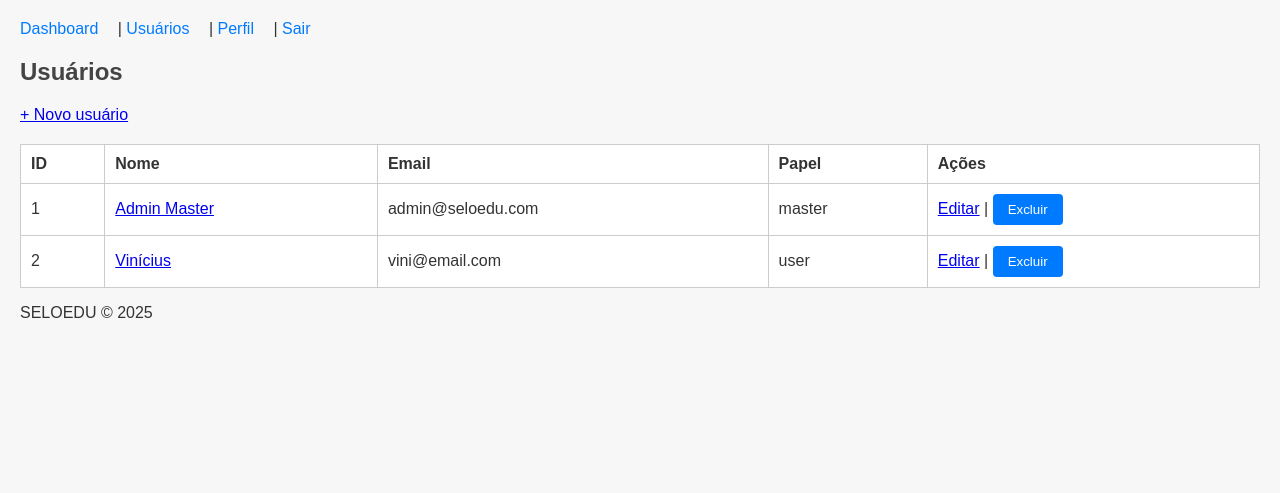
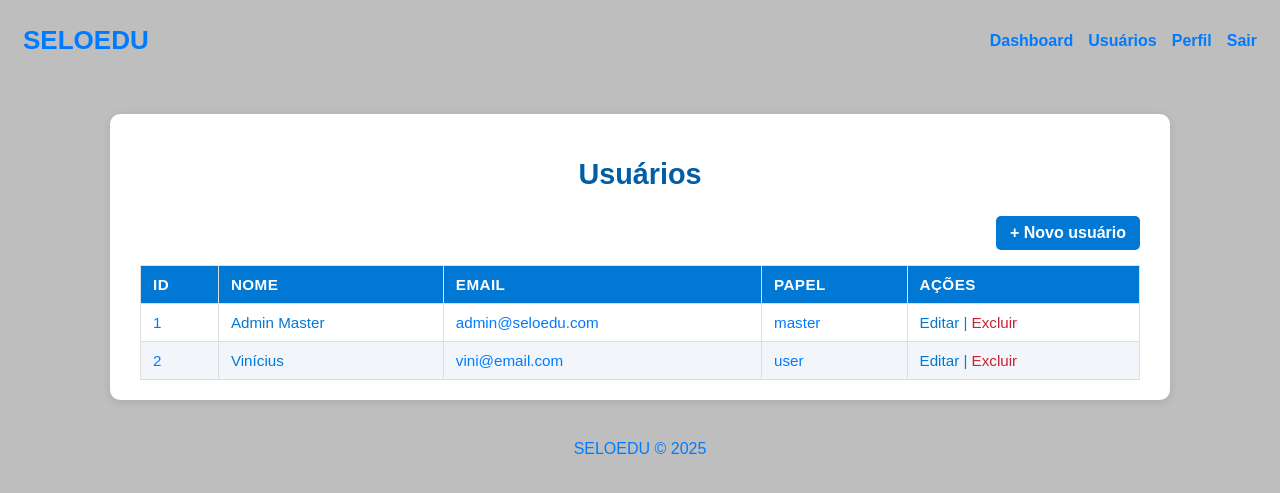
Before and after one commit to Vinicius-Roberto/SELOEDU-main, a Flask app: page /list in a window 1280 px wide. Shown: the top 493 px of the page. Run offline with Flask 3, Linux system fonts and the light colour scheme; a user stored in the database is signed in.

Commit message:
adição de configuração de e-mail e atualização dos estilos e templates

```diff
--- a/config.py
+++ b/config.py
@@ -4,3 +4,9 @@ class Config:
     SECRET_KEY = os.environ.get('SECRET_KEY') or 'sua_chave_secreta'
     SQLALCHEMY_DATABASE_URI = os.environ.get('DATABASE_URL') or 'sqlite:///seloedu.db'
     SQLALCHEMY_TRACK_MODIFICATIONS = False
+    MAIL_SERVER = 'localhost'
+    MAIL_PORT = 1025
+    MAIL_USE_TLS = False
+    MAIL_USERNAME = ""
+    MAIL_PASSWORD = ""
+    MAIL_DEFAULT_SENDER = "reset_password@seloedu"
--- a/static/custom.css
+++ b/static/custom.css
@@ -1,12 +1,33 @@
 body {
     font-family: Arial, sans-serif;
-    margin: 20px;
-    background-color: #f7f7f7;
-    color: #333;
+    background-color: #bebebe;
+    color: #007bff;
+}
+
+header{
+    margin: 0;
+    display: flex;
+    flex-direction: row;
+    justify-content: space-between;
+    align-items: center;
+}
+
+header #logo{
+    font-size: 26px;
+    font-weight: bolder;
+    color: #007bff;
+    margin-left: 15px;
+}
+
+header nav{
+    display: flex;
+    flex-direction: row;
+    align-items: center;
 }
 
 header nav a {
     margin-right: 15px;
+    font-weight: 600;
     text-decoration: none;
     color: #007bff;
 }
@@ -15,36 +36,9 @@ header nav a:hover {
     text-decoration: underline;
 }
 
-h1, h2 {
-    color: #444;
+footer {
+    text-align: center;
+    color: #007bff;
+    bottom: 0;
+    width: 100%;
 }
-
-table {
-    width: 100%;
-    border-collapse: collapse;
-    margin-top: 20px;
-    background-color: #fff;
-}
-
-table, th, td {
-    border: 1px solid #ccc;
-}
-
-th, td {
-    padding: 10px;
-    text-align: left;
-}
-
-button, .btn-primary {
-    background-color: #007bff;
-    border: none;
-    color: #fff;
-    padding: 8px 15px;
-    cursor: pointer;
-    border-radius: 4px;
-    text-decoration: none;
-}
-
-button:hover, .btn-primary:hover {
-    background-color: #0056;
-}
--- /dev/null
+++ b/static/dashboard.css
@@ -0,0 +1,19 @@
+#dashboard-content {
+    display: flex;
+    flex-direction: column;
+    align-items: center;
+    justify-content: center;
+    max-width: 800px;
+    margin: 0 auto;
+    padding: 20px;
+    border-radius: 8px;
+}
+#dashboard-content h1 {
+    font-size: 40px;
+    color: #007bff;
+    margin-bottom: 10px;
+}
+#dashboard-content p {
+    font-size: 20px;
+    color: #444;
+}
--- a/static/login.css
+++ b/static/login.css
@@ -1,54 +1,44 @@
-/* Reset básico */
-* {
-  margin: 0;
-  padding: 0;
-  box-sizing: border-box;
-  font-family: Arial, Helvetica, sans-serif;
-}
-
-body {
-  height: 100vh;
-  display: flex;
-  justify-content: center;
-  align-items: center;
-}
-
-.login-container {
-  background: #fff;
-  padding: 30px;
+.login-form {
+  background: #ffffff9f;
   border-radius: 12px;
   width: 100%;
   max-width: 400px;
-  box-shadow: 0 6px 15px rgba(0,0,0,0.2);
+  margin: 40px auto;
+  box-shadow: 0 6px 15px #007bff75;
   text-align: center;
+  padding: 25px 20px;
 }
 
-.login-container h1 {
+/* Título do login */
+.login-page h2 {
+  text-align: center;
+  font-size: 32px;
   margin-bottom: 20px;
-  color: #333;
+  color: #007bff;
 }
 
-.form-group {
-  margin-bottom: 15px;
+/* Campos do formulário */
+.login-form label {
+  display: block;
+  margin-top: 10px;
+  margin-bottom: 6px;
+  font-weight: bold;
+  color: #444;
   text-align: left;
 }
 
-.form-group label {
-  display: block;
-  margin-bottom: 6px;
-  font-weight: bold;
-  color: #444;
-}
-
-.form-group input {
+.login-form input {
   width: 100%;
   padding: 10px;
   border: 1px solid #ccc;
   border-radius: 6px;
   font-size: 14px;
+  margin-bottom: 15px;
+  box-sizing: border-box;
 }
 
-button {
+/* Botão de envio */
+.login-form button {
   width: 100%;
   padding: 12px;
   background: #007bff;
@@ -60,6 +50,20 @@ button {
   transition: 0.3s ease;
 }
 
-button:hover {
+.login-form button:hover {
   background: #0056b3;
 }
+
+/* Link secundário */
+.login-form a {
+  display: block;
+  padding-bottom: 20px;
+  color: #007bff;
+  text-decoration: none;
+  font-size: 14px;
+}
+
+.login-form a:hover {
+  text-decoration: underline;
+}
+/* FIM LOGIN */
--- /dev/null
+++ b/static/users.css
@@ -0,0 +1,228 @@
+/* ====== Container principal ====== */
+.users-container {
+  max-width: 1000px;
+  margin: 40px auto;
+  padding: 20px 30px;
+  background: #fff;
+  border-radius: 10px;
+  box-shadow: 0 2px 10px rgba(0,0,0,0.1);
+}
+
+/* ====== Título ====== */
+.users-title {
+  text-align: center;
+  font-size: 1.8em;
+  color: #005ea6;
+  margin-bottom: 25px;
+}
+
+/* ====== Botão Novo Usuário ====== */
+.users-actions {
+  text-align: right;
+  margin-bottom: 15px;
+}
+
+.btn-new-user {
+  display: inline-block;
+  background-color: #0078d4;
+  color: #fff;
+  text-decoration: none;
+  font-weight: bold;
+  padding: 8px 14px;
+  border-radius: 5px;
+  transition: background-color 0.2s;
+}
+
+.btn-new-user:hover {
+  background-color: #005ea6;
+}
+
+/* ====== Tabela de usuários ====== */
+.users-table-wrapper {
+  overflow-x: auto;
+}
+
+.users-table {
+  width: 100%;
+  border-collapse: collapse;
+  border: 1px solid #ddd;
+  font-size: 0.95em;
+}
+
+.users-table th,
+.users-table td {
+  padding: 10px 12px;
+  text-align: left;
+}
+
+.users-table th {
+  background-color: #0078d4;
+  color: #fff;
+  text-transform: uppercase;
+  letter-spacing: 0.03em;
+}
+
+.users-table tr:nth-child(even) {
+  background-color: #f2f6fa;
+}
+
+.users-table tr:hover {
+  background-color: #e8f1fa;
+}
+
+/* ====== Links ====== */
+.user-name-link {
+  color: #0078d4;
+  text-decoration: none;
+  font-weight: 500;
+}
+
+.user-name-link:hover {
+  text-decoration: underline;
+}
+
+/* ====== Ações ====== */
+.user-actions {
+  white-space: nowrap;
+}
+
+.btn-edit,
+.btn-delete {
+
+  color: #0078d4;
+  text-decoration: none;
+  font-weight: 500;
+  background: none;
+  border: none;
+  cursor: pointer;
+  padding: 0;
+  font-size: 1em;
+}
+
+.btn-edit:hover {
+  text-decoration: underline;
+}
+
+.btn-delete {
+  color: #c82333;
+}
+
+.btn-delete:hover {
+  text-decoration: underline;
+}
+
+/* ====== Mensagem quando não há usuários ====== */
+.no-users {
+  text-align: center;
+  color: #666;
+  font-style: italic;
+  margin-top: 20px;
+}
+
+/* FORMULÁRIO DE EDIÇÃO E CADASTRO DE NOVO USUÁRIO */
+/* =====================================================
+   FORMULÁRIO DE USUÁRIO - SELOEDU
+===================================================== */
+
+.user-form-container {
+  max-width: 900px;
+  margin: 40px auto;
+  padding: 25px 30px;
+}
+
+/* Bloco do formulário (similar ao login) */
+.login-form {
+  background: #ffffffcc;
+  border-radius: 12px;
+  max-width: 450px;
+  margin: 0 auto;
+  box-shadow: 0 6px 15px #007bff40;
+  padding: 30px 25px;
+  text-align: center;
+}
+
+/* Título */
+.login-form h2 {
+  font-size: 1.8em;
+  color: #007bff;
+  margin-bottom: 20px;
+}
+
+/* Estrutura do formulário */
+.user-form {
+  text-align: left;
+}
+
+.form-group {
+  margin-bottom: 18px;
+}
+
+.form-group label {
+  display: block;
+  margin-bottom: 6px;
+  font-weight: bold;
+  color: #333;
+}
+
+.form-group input,
+.form-group select {
+  width: 100%;
+  padding: 10px;
+  border: 1px solid #ccc;
+  border-radius: 6px;
+  font-size: 14px;
+  box-sizing: border-box;
+}
+
+.form-group input:focus,
+.form-group select:focus {
+  border-color: #007bff;
+  outline: none;
+  box-shadow: 0 0 4px #007bff50;
+}
+
+/* Texto auxiliar (ex: senha opcional) */
+.form-group small {
+  display: block;
+  margin-top: 5px;
+  color: #666;
+  font-size: 13px;
+}
+
+/* Botões do formulário */
+.form-buttons {
+  display: flex;
+  justify-content: space-between;
+  gap: 10px;
+  margin-top: 20px;
+}
+
+.btn {
+  display: inline-block;
+  padding: 10px 16px;
+  border-radius: 6px;
+  font-weight: bold;
+  text-decoration: none;
+  transition: 0.3s ease;
+  border: none;
+  cursor: pointer;
+  flex: 1;
+}
+
+.btn-primary {
+  background-color: #007bff;
+  color: #fff;
+}
+
+.btn-primary:hover {
+  background-color: #0056b3;
+}
+
+.btn-secondary {
+  background-color: #6c757d;
+  color: #fff;
+}
+
+.btn-secondary:hover {
+  background-color: #5a6268;
+}
--- a/templates/base.html
+++ b/templates/base.html
@@ -3,15 +3,21 @@
 <head>
     <meta charset="UTF-8">
     <title>{% block title %}SELOEDU{% endblock %}</title>
+
+    <link rel="stylesheet" href="{{ url_for('static', filename='users.css') }}">
+    <link rel="stylesheet" href="{{ url_for('static', filename='dashboard.css') }}">
+    <link rel="stylesheet" href="{{ url_for('static', filename='home.css') }}">
+    <link rel="stylesheet" href="{{ url_for('static', filename='login.css') }}">
     <link rel="stylesheet" href="{{ url_for('static', filename='custom.css') }}">
 </head>
 <body>
     <header>
         {% if current_user.is_authenticated %}
+            <h1 id="logo">SELOEDU</h1>
             <nav>
-                <a href="{{ url_for('users.dashboard') }}">Dashboard</a> |
-                <a href="{{ url_for('users.index') }}">Usuários</a> |
-                <a href="{{ url_for('users.atualizar_perfil') }}">Perfil</a> |
+                <a href="{{ url_for('users.dashboard') }}">Dashboard</a>
+                <a href="{{ url_for('users.index') }}">Usuários</a>
+                <a href="{{ url_for('users.atualizar_perfil') }}">Perfil</a>
                 <a href="{{ url_for('auth.logout') }}">Sair</a>
             </nav>
         {% endif %}
--- a/templates/dashboard.html
+++ b/templates/dashboard.html
@@ -1,6 +1,8 @@
 {% extends "base.html" %}
 {% block title %}Dashboard{% endblock %}
 {% block content %}
-<h1>Área restrita</h1>
-<p>Bem-vindo, {{ user.nome }}!</p>
+<div id="dashboard-content">
+    <h1>Área restrita</h1>
+    <p>Bem-vindo, {{ user.nome }}!</p>
+</div>
 {% endblock %}
--- a/templates/home.html
+++ b/templates/home.html
@@ -1,6 +1,8 @@
 {% extends "base.html" %}
 {% block title %}Home{% endblock %}
 {% block content %}
-  <h1>Bem-vindo ao SELOEDU</h1>
-  <p><a href="{{ url_for('auth.login') }}">Fazer login</a></p>
+  <div id="home-container">
+    <h1 id="home-titulo">Bem-vindo ao SELOEDU</h1>
+    <a id="home-button-login" href="{{ url_for('auth.login') }}">Fazer login</a>
+  </div>
 {% endblock %}
--- a/templates/users/index.html
+++ b/templates/users/index.html
@@ -3,12 +3,16 @@
 {% block title %}Usuários - SELOEDU{% endblock %}
 
 {% block content %}
-  <h2>Usuários</h2>
+<div class="users-container">
+  <h2 class="users-title">Usuários</h2>
 
-  <p><a href="{{ url_for('users.new') }}">+ Novo usuário</a></p>
+  <div class="users-actions">
+    <a href="{{ url_for('users.new') }}" class="btn-new-user">+ Novo usuário</a>
+  </div>
 
+  <div class="users-table-wrapper">
     {% if users %}
-    <table border="1" cellpadding="6">
+      <table class="users-table" border="1" cellpadding="6">
         <thead>
           <tr>
             <th>ID</th>
@@ -22,14 +26,18 @@
           {% for u in users %}
             <tr>
               <td>{{ u.id }}</td>
-            <td><a href="{{ url_for('users.show', id=u.id) }}">{{ u.nome }}</a></td>
+              <td>
+                <a href="{{ url_for('users.show', id=u.id) }}" class="user-name-link">
+                  {{ u.nome }}
+                </a>
+              </td>
               <td>{{ u.email }}</td>
               <td>{{ u.role }}</td>
-            <td>
-              <a href="{{ url_for('users.edit', id=u.id) }}">Editar</a>
+              <td class="user-actions">
+                <a href="{{ url_for('users.edit', id=u.id) }}" class="btn-edit">Editar</a>
                 |
                 <form action="{{ url_for('users.delete', id=u.id) }}" method="post" style="display:inline">
-                <button type="submit">Excluir</button>
+                  <button type="submit" class="btn-delete">Excluir</button>
                 </form>
               </td>
             </tr>
@@ -37,6 +45,8 @@
         </tbody>
       </table>
     {% else %}
-    <p>Nenhum usuário cadastrado.</p>
+      <p class="no-users">Nenhum usuário cadastrado.</p>
     {% endif %}
+  </div>
+</div>
 {% endblock %}
```
Also changed, not shown: static/home.css (added, +33 -0 lines), templates/auth/login.html (+10 -4 lines), templates/users/form.html (+31 -17 lines), views/auth.py (+39 -25 lines), instance/seloedu.db, templates/login.html (deleted). Lines whose indentation alone changed are shown as unchanged.
